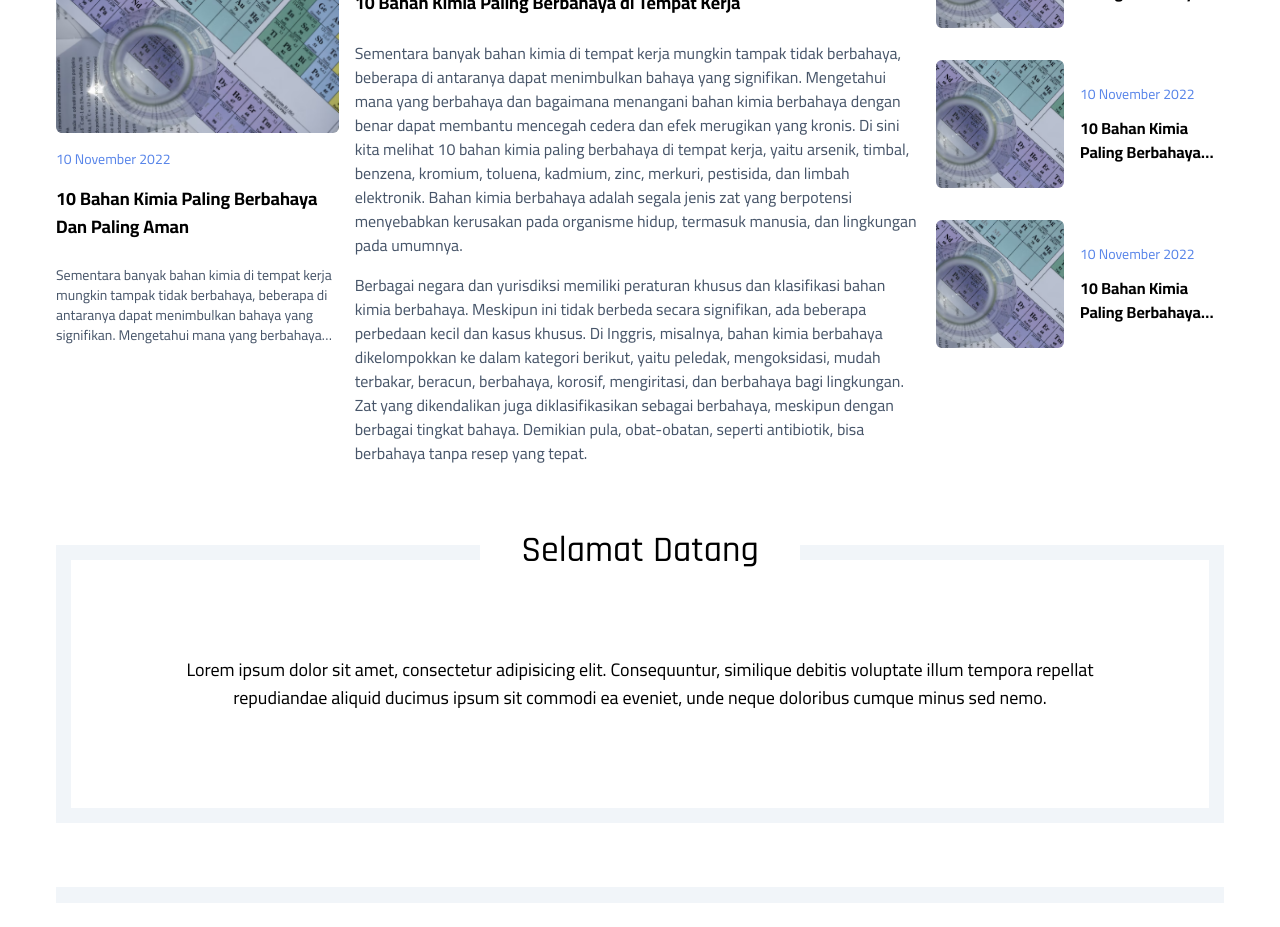
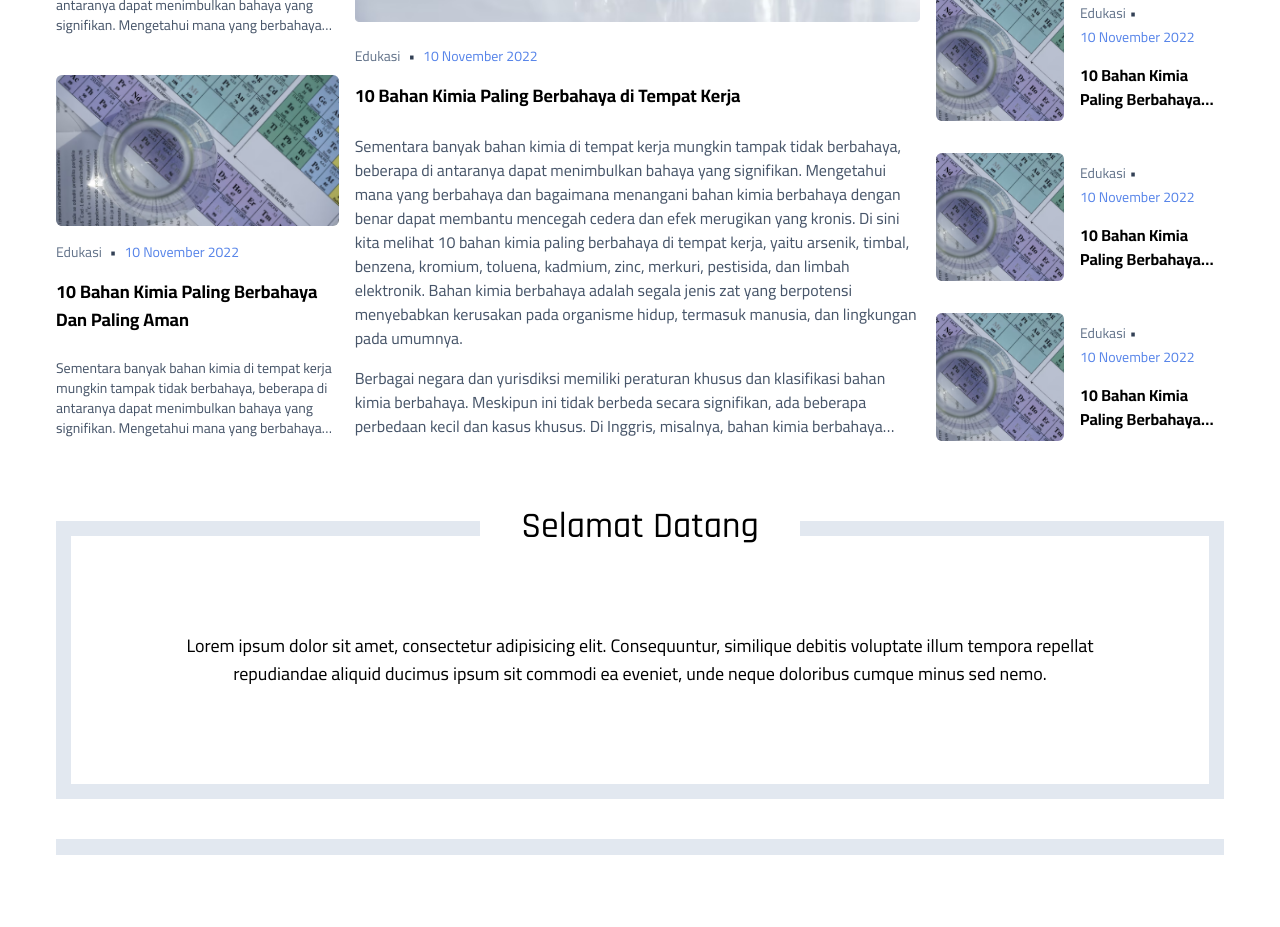
Before and after one commit to torcheeducation/torche-blog, a Next.js app: page / in a window 1280 px wide. Shown: the part 1460-2387 px from the top of the page. After the commit the page ends 2339 px from the top, so only its background shows below. Built offline with nearby package versions, Linux system fonts and the light colour scheme; what prettier-plugin-tailwindcss would draw is missing.

Commit message:
Change some interfaces

```diff
--- a/src/components/Hero.jsx
+++ b/src/components/Hero.jsx
@@ -1,6 +1,6 @@
 export default function Hero() {
   return (
-    <div className="w-full h-[19rem] bg-homeHero bg-cover bg-center flex justify-center items-center lg:h-[40rem]">
+    <div className="w-full h-[19rem] bg-homeHero bg-cover bg-center flex justify-center items-center lg:h-[89.6vh]">
       <div className="text-center text-white">
         <h1 className="font-bold font-rajdhaniBold text-3xl lg:text-5xl">Torche Blog</h1>
         <p className="mt-2 font-light capitalize lg:text-xl">Sekumpulan bacaan mengenai teknik kimia</p>
--- a/src/components/Navbar.jsx
+++ b/src/components/Navbar.jsx
@@ -42,10 +42,11 @@ export default function Navbar() {
   }
 
   const searchPosts = (e) => {
-    console.log(e.code, e.key)
-    if (e.target.value) {
-      if (e.code === 'Enter' || e.code === 'NumpadEnter' || e.key === 'Enter') {
+    if (e.code === 'Enter' || e.code === 'NumpadEnter' || e.key === 'Enter') {
+      if (e.target.value.length > 0) {
         router.push(`/search?target=${e.target.value}`)
+      } else {
+        alert('Form pencarian tidak boleh kosong!')
       }
     }
   }
--- a/src/components/NewPosts.jsx
+++ b/src/components/NewPosts.jsx
@@ -7,6 +7,7 @@ export default function NewPosts() {
       id: 1,
       date: '10 November 2022',
       title: '10 Bahan Kimia Paling Berbahaya di Tempat Kerja',
+      category: 'edukasi',
       image: '/image/postingan1.png',
     }
   ]
@@ -16,30 +17,35 @@ export default function NewPosts() {
       id: 2,
       date: '10 November 2022',
       title: '10 bahan kimia paling berbahaya dan paling aman',
+      category: 'edukasi',
       image: '/image/postingan2.png',
     },
     {
       id: 3,
       date: '10 November 2022',
       title: '10 bahan kimia paling berbahaya dan paling aman',
+      category: 'edukasi',
       image: '/image/postingan2.png',
     },
     {
       id: 4,
       date: '10 November 2022',
       title: '10 bahan kimia paling berbahaya dan paling aman',
+      category: 'edukasi',
       image: '/image/postingan2.png',
     },
     {
       id: 5,
       date: '10 November 2022',
       title: '10 bahan kimia paling berbahaya dan paling aman',
+      category: 'edukasi',
       image: '/image/postingan2.png',
     },
     {
       id: 6,
       date: '10 November 2022',
       title: '10 bahan kimia paling berbahaya dan paling aman',
+      category: 'edukasi',
       image: '/image/postingan2.png',
     },
   ]
@@ -50,6 +56,7 @@ export default function NewPosts() {
       date: '10 November 2022',
       title: '10 bahan kimia paling berbahaya dan paling aman',
       text: 'Sementara banyak bahan kimia di tempat kerja mungkin tampak tidak berbahaya, beberapa di antaranya dapat menimbulkan bahaya yang signifikan. Mengetahui mana yang berbahaya dan bagaimana menangani bahan kimia berbahaya dengan benar dapat membantu mencegah cedera dan efek merugikan yang kronis. Di sini kita melihat 10 bahan kimia paling berbahaya di tempat kerja, yaitu arsenik, timbal, benzena, kromium, toluena, kadmium, zinc, merkuri, pestisida, dan limbah elektronik.',
+      category: 'edukasi',
       image: '/image/postingan2.png',
     },
     {
@@ -57,18 +64,19 @@ export default function NewPosts() {
       date: '10 November 2022',
       title: '10 bahan kimia paling berbahaya dan paling aman',
       text: 'Sementara banyak bahan kimia di tempat kerja mungkin tampak tidak berbahaya, beberapa di antaranya dapat menimbulkan bahaya yang signifikan. Mengetahui mana yang berbahaya dan bagaimana menangani bahan kimia berbahaya dengan benar dapat membantu mencegah cedera dan efek merugikan yang kronis. Di sini kita melihat 10 bahan kimia paling berbahaya di tempat kerja, yaitu arsenik, timbal, benzena, kromium, toluena, kadmium, zinc, merkuri, pestisida, dan limbah elektronik.',
+      category: 'edukasi',
       image: '/image/postingan2.png',
     },
   ]
 
   return (
     <div className="w-full px-4 py-6 md:px-14">
-      <div className="w-full h-4 bg-slate-100"></div>
-      <h2 className="mt-6 text-2xl text-slate-500 uppercase">Postingan Terbaru</h2>
+      <div className="w-full h-4 bg-slate-200"></div>
+      <h2 className="mt-10 text-2xl text-slate-500 uppercase">Postingan Terbaru</h2>
       <div className="mt-6 flex flex-col gap-10 lg:flex-row lg:gap-4">
         <div className="flex flex-col-reverse gap-10 lg:w-3/4 lg:flex-row lg:gap-4">
           <div className="flex flex-col gap-10 lg:w-1/3">
-            {leftSidePosts.map(({ id, date, title, text, image }) => {
+            {leftSidePosts.map(({ id, date, title, text, image, category }) => {
               return (
                 <Link key={id} href={`/posts/${id}`} className="group grid grid-cols-2 gap-4 lg:grid-cols-1">
                   <Image
@@ -84,7 +92,11 @@ export default function NewPosts() {
                   />
                   <div>
                     <div className="flex flex-col justify-center">
-                      <p className="mb-4 text-sm text-blueDate">{date}</p>
+                      <p className="mb-4 text-sm capitalize flex flex-wrap gap-1 items-center lg:gap-2">
+                        <span className="text-slate-500">{category}</span>
+                        <span className="text-slate-700">&#x2022;</span>
+                        <span className="text-blueDate">{date}</span>
+                      </p>
                       <h2 className="font-bold capitalize line-clamp-2 lg:text-lg group-hover:text-blue-600">{title}</h2>
                     </div>
                     <div className="mt-6">
@@ -96,7 +108,7 @@ export default function NewPosts() {
             })}
           </div>
           <div className="lg:w-2/3">
-            {newestPost.map(({ id, date, title, image }) => {
+            {newestPost.map(({ id, date, title, image, category }) => {
               return (
                 <div key={id}>
                   <Image
@@ -108,12 +120,16 @@ export default function NewPosts() {
                     className="w-full h-full"
                   />
                   <div className="mt-6">
-                    <p className="text-sm text-blueDate">{date}</p>
+                    <p className="mb-4 text-sm capitalize flex gap-2 items-center">
+                      <span className="text-slate-500">{category}</span>
+                      <span className="text-slate-700">&#x2022;</span>
+                      <span className="text-blueDate">{date}</span>
+                    </p>
                     <Link href={`/posts/${id}`} className="hover:text-blue-600">
                       <h3 className="mt-4 font-bold text-lg">{title}</h3>
                     </Link>
                   </div>
-                  <div className="mt-6 text-slate-600">
+                  <div className="mt-6 text-slate-600 lg:line-clamp-[12]">
                     <p>
                       Sementara banyak bahan kimia di tempat kerja mungkin tampak tidak berbahaya, beberapa di antaranya dapat menimbulkan bahaya yang signifikan. Mengetahui mana yang berbahaya dan bagaimana menangani bahan kimia berbahaya dengan benar dapat membantu mencegah cedera dan efek merugikan yang kronis. Di sini kita melihat 10 bahan kimia paling berbahaya di tempat kerja, yaitu arsenik, timbal, benzena, kromium, toluena, kadmium, zinc, merkuri, pestisida, dan limbah elektronik. Bahan kimia berbahaya adalah segala jenis zat yang berpotensi menyebabkan kerusakan pada organisme hidup, termasuk manusia, dan lingkungan pada umumnya.
                     </p>
@@ -127,7 +143,7 @@ export default function NewPosts() {
           </div>
         </div>
         <div className="flex flex-col gap-8 lg:w-1/4">
-          {rightSidePosts.map(({ id, date, title, image }) => {
+          {rightSidePosts.map(({ id, date, title, image, category }) => {
             return (
               <Link key={id} href={`/posts/${id}`} className="group flex flex-col gap-4 lg:flex-row">
                 <Image
@@ -142,7 +158,11 @@ export default function NewPosts() {
                   className="w-full h-40 rounded-md lg:w-32 lg:h-32"
                 />
                 <div className="flex flex-col justify-center">
-                  <p className="mb-3 text-sm text-blueDate">{date}</p>
+                  <p className="mb-4 text-sm capitalize flex flex-wrap gap-2 items-center lg:gap-1">
+                    <span className="text-slate-500">{category}</span>
+                    <span className="text-slate-700">&#x2022;</span>
+                    <span className="text-blueDate">{date}</span>
+                  </p>
                   <h2 className="font-bold capitalize line-clamp-1 md:line-clamp-2 group-hover:text-blue-600">{title}</h2>
                 </div>
               </Link>
@@ -150,7 +170,7 @@ export default function NewPosts() {
           })}
         </div>
       </div>
-      <div className="relative mt-20 px-4 lg:px-20 py-10 lg:py-14 border-[15px] border-slate-100 text-center">
+      <div className="relative mt-20 px-4 lg:px-20 py-10 lg:py-14 border-[15px] border-slate-200 text-center">
         <div className="w-full relative -top-[4.2rem] lg:-top-[5.3rem] left-0">
           <div className="mx-auto capitalize md:w-80">
             <h2 className="text-4xl font-rajdhaniMedium bg-white">Selamat Datang</h2>
@@ -158,7 +178,7 @@ export default function NewPosts() {
         </div>
         <p className="mb-10 text-lg">Lorem ipsum dolor sit amet, consectetur adipisicing elit. Consequuntur, similique debitis voluptate illum tempora repellat repudiandae aliquid ducimus ipsum sit commodi ea eveniet, unde neque doloribus cumque minus sed nemo.</p>
       </div>
-      <div className="w-full mt-16 h-4 bg-slate-100"></div>
+      <div className="w-full mt-10 h-4 bg-slate-200"></div>
     </div>
   )
 }
```
